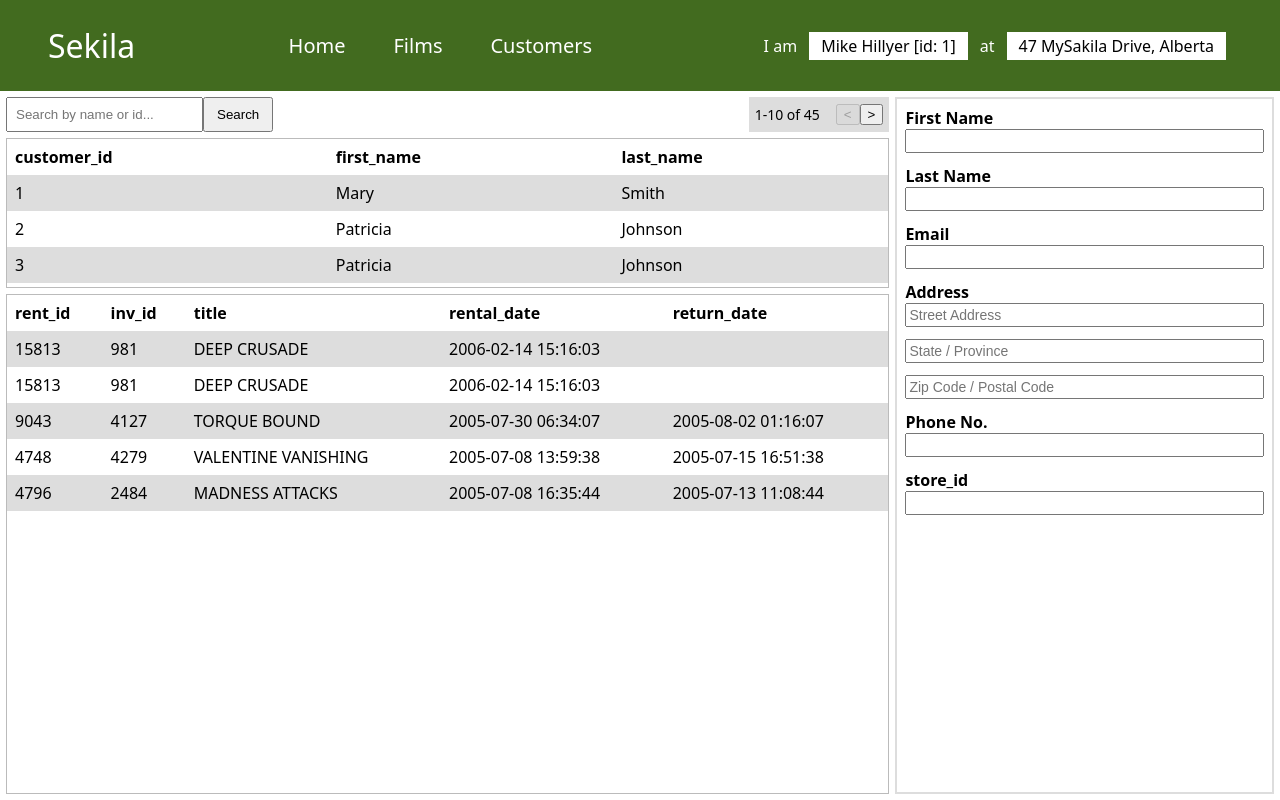
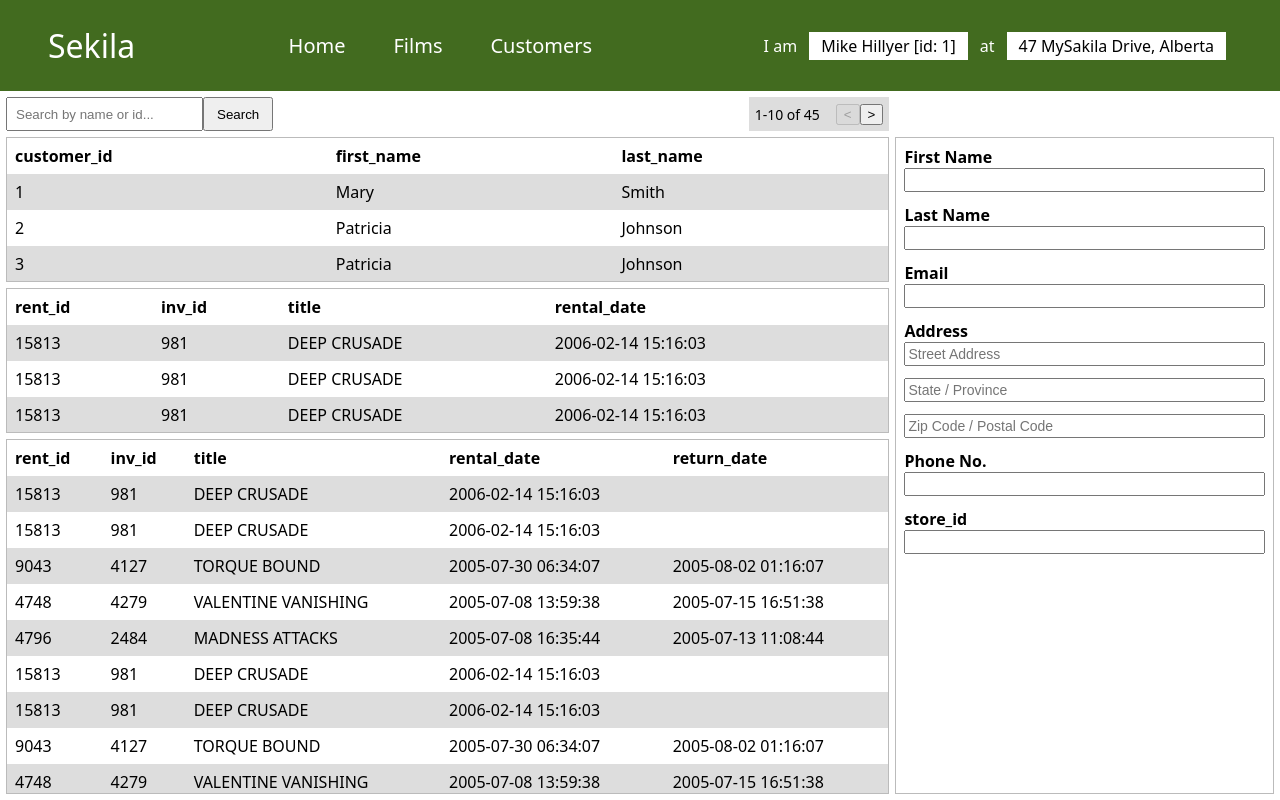
Before and after one commit to CapuchinoGaming/sakila_frontend, a React (Vite) app in the folder my-website/: page / in a window 1280 px wide. Built offline with nearby package versions, Linux system fonts and the light colour scheme.

Commit message:
feat: add outgoing history table
Add OutgoingHistory table.
Remove outgoing rentals from RentalHistory.
Rename LineContainer to LineContainerLeft.
Add LineContainerRight to customer-page-right as a placeholder.
Fix layout styling.

```diff
--- a/my-website/src/components/CustomerTable.jsx
+++ b/my-website/src/components/CustomerTable.jsx
@@ -1,6 +1,6 @@
 function CustomerTable({ customers, customerSelected }) {
     const tableStyle = {
-        height: customerSelected ? "calc(37.5px * 4)" : "100%"
+        height: customerSelected ? "calc(36px * 4 + 1px) " : "100%"
     };
     const rowStyle = {
         height: customerSelected ? "36px" : "auto"
--- a/my-website/src/components/LineContainer.jsx
+++ b/my-website/src/components/LineContainerLeft.jsx
@@ -3,7 +3,7 @@ import { useState } from "react";
 import SearchBar from "./SearchBar";
 import PaginationControls from "./PaginationControls";
 
-function LineContainer() {
+function LineContainerLeft() {
     const [currentPage, setCurrentPage] = useState(1);
 
     return (
@@ -19,4 +19,4 @@ function LineContainer() {
     )
 }
 
-export default LineContainer;
+export default LineContainerLeft;
--- /dev/null
+++ b/my-website/src/components/LineContainerRight.jsx
@@ -0,0 +1,9 @@
+function LineContainerRight() {
+
+    return (
+        <div className="line-container">
+        </div>
+    )
+}
+
+export default LineContainerRight;
--- /dev/null
+++ b/my-website/src/components/OutgoingHistory.jsx
@@ -0,0 +1,51 @@
+function OutgoingHistory({ records, customerSelected }) {
+    const tableStyle = {
+        height: customerSelected ? "calc(36px * 4 + 1px) " : "100%"
+    };
+    const rowStyle = {
+        height: customerSelected ? "36px" : "auto"
+    };
+
+    if (customerSelected == false)
+    {
+        return (<></>)
+    }
+    return (
+        <div className="outgoing-history" style={tableStyle}>
+            <table style={tableStyle}>
+                <tr style={rowStyle}>
+                    <th>rent_id</th>
+                    <th>inv_id</th>
+                    <th>title</th>
+                    <th>rental_date</th>
+                </tr>
+                {records.map(r => (
+                    <RentalRow
+                        rental_id={r.rental_id}
+                        inventory_id={r.inventory_id}
+                        title={r.title}
+                        rental_date={r.rental_date}
+                        return_date={r.return_date}
+                    />
+                ))}
+            </table>
+        </div>
+    )
+}
+
+function RentalRow({ rental_id, inventory_id, title, rental_date }) {
+    const rowStyle = {
+        height: "36px"
+    };
+
+    return (
+        <tr style={rowStyle}>
+            <td>{rental_id}</td>
+            <td>{inventory_id}</td>
+            <td>{title}</td>
+            <td>{rental_date}</td>
+        </tr>
+    )
+}
+
+export default OutgoingHistory;
--- a/my-website/src/index.css
+++ b/my-website/src/index.css
@@ -38,6 +38,7 @@ nav .bar .links {
 .line-container {
   display: flex;
   width: 100%;
+  height: 34px;
 
   justify-content: space-between;
 }
@@ -107,10 +108,10 @@ nav .bar .links {
 
   flex: 7;
 }
-
 .customer-page-right {
   display: flex;
   flex-direction: column;
+  gap: 6px;
 
   flex: 3;
 }
@@ -119,12 +120,17 @@ nav .bar .links {
   border: 1px solid #bbbbbb;
   overflow: auto;
 }
+.outgoing-history {
+  border: 1px solid #bbbbbb;
+  overflow: auto;
+}
 .rental-history {
   border: 1px solid #bbbbbb;
+  overflow: auto;
   flex: 1;
 }
 .customer-info {
-  border: 2px solid #dddddd;
+  border: 1px solid #bbbbbb;
   padding: 8px;
 
   overflow: auto;
--- a/my-website/src/webpages/CustomerPage.jsx
+++ b/my-website/src/webpages/CustomerPage.jsx
@@ -6,9 +6,11 @@ import Session from "../components/Session";
 import SearchBar from "../components/SearchBar";
 import PaginationControls from "../components/PaginationControls";
 
-import LineContainer from "../components/LineContainer";
+import LineContainerLeft from "../components/LineContainerLeft";
+import LineContainerRight from "../components/LineContainerRight";
 
 import CustomerTable from "../components/CustomerTable";
+import OutgoingHistory from "../components/OutgoingHistory";
 import RentalHistory from "../components/RentalHistory";
 import CustomerInfo from "../components/CustomerInfo";
 
@@ -53,6 +55,16 @@ const customers = [
     {id: 15, first_name: 'Patricia', last_name: 'Johnson'},
 ];
 
+const outgoingRecords = [
+    // Note: empty cells can be written as "null" or simply do not write it on the array
+    {rental_id: 15813, inventory_id: 981, title: 'DEEP CRUSADE', rental_date: '2006-02-14 15:16:03', return_date: null},
+    {rental_id: 15813, inventory_id: 981, title: 'DEEP CRUSADE', rental_date: '2006-02-14 15:16:03'},
+    {rental_id: 15813, inventory_id: 981, title: 'DEEP CRUSADE', rental_date: '2006-02-14 15:16:03', return_date: null},
+    {rental_id: 15813, inventory_id: 981, title: 'DEEP CRUSADE', rental_date: '2006-02-14 15:16:03'},
+    {rental_id: 15813, inventory_id: 981, title: 'DEEP CRUSADE', rental_date: '2006-02-14 15:16:03', return_date: null},
+    {rental_id: 15813, inventory_id: 981, title: 'DEEP CRUSADE', rental_date: '2006-02-14 15:16:03'},
+];
+
 /*  API: records array
     RentalHistory will inmediately render anything placed on this array,
     one record per row.
@@ -76,6 +88,11 @@ const records = [
     {rental_id: 9043, inventory_id: 4127, title: 'TORQUE BOUND', rental_date: '2005-07-30 06:34:07', return_date: '2005-08-02 01:16:07'},
     {rental_id: 4748, inventory_id: 4279, title: 'VALENTINE VANISHING', rental_date: '2005-07-08 13:59:38', return_date: '2005-07-15 16:51:38'},
     {rental_id: 4796, inventory_id: 2484, title: 'MADNESS ATTACKS', rental_date: '2005-07-08 16:35:44', return_date: '2005-07-13 11:08:44'},
+    {rental_id: 15813, inventory_id: 981, title: 'DEEP CRUSADE', rental_date: '2006-02-14 15:16:03', return_date: null},
+    {rental_id: 15813, inventory_id: 981, title: 'DEEP CRUSADE', rental_date: '2006-02-14 15:16:03'},
+    {rental_id: 9043, inventory_id: 4127, title: 'TORQUE BOUND', rental_date: '2005-07-30 06:34:07', return_date: '2005-08-02 01:16:07'},
+    {rental_id: 4748, inventory_id: 4279, title: 'VALENTINE VANISHING', rental_date: '2005-07-08 13:59:38', return_date: '2005-07-15 16:51:38'},
+    {rental_id: 4796, inventory_id: 2484, title: 'MADNESS ATTACKS', rental_date: '2005-07-08 16:35:44', return_date: '2005-07-13 11:08:44'},
 ];
 
 /*  Customer Page
@@ -93,16 +110,19 @@ const records = [
 */
 function CustomerPage() {
     const [customerSelected, setCustomerSelected] = useState(true);
+    const [editCustomer, setEditCustomer] = useState(false);
 
     return (
         <>
             <div className="customer-page">
                 <div className="customer-page-left">
-                    <LineContainer/>
+                    <LineContainerLeft/>
                     <CustomerTable customers={customers} customerSelected={customerSelected}/>
+                    <OutgoingHistory records={outgoingRecords} customerSelected={customerSelected}/>
                     <RentalHistory records={records} customerSelected={customerSelected}/>
                 </div>
                 <div className="customer-page-right">
+                    <LineContainerRight/>
                     <CustomerInfo customerSelected={customerSelected}/>
                 </div>
             </div>
```
